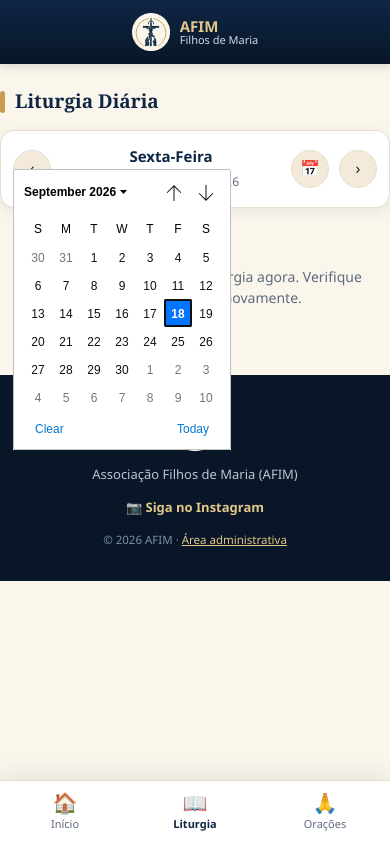
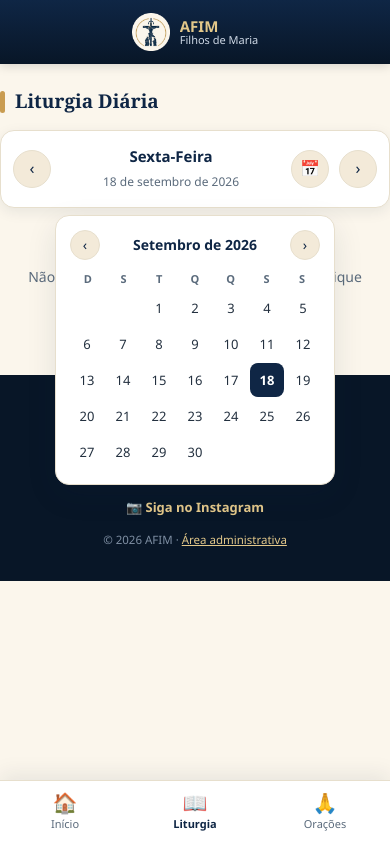
Before and after one commit to Cercadu/filhos-de-maria, a website: page liturgia.html in a window 390 px wide. Both pictures are taken after a click on the button "Escolher outra data". Drawn offline with Linux system fonts and the light colour scheme; no server answers.

Commit message:
Replace native date input with a custom calendar popover
showPicker()/focus()/click() on a hidden native <input type="date">
was unreliable on mobile (screen flicker, picker never opening, no
console error to go on). Built a small in-page month calendar instead
— matches the site's navy/gold styling, needs no browser API beyond
plain DOM events, and works the same everywhere.

Co-Authored-By: Claude Sonnet 5 <noreply@anthropic.com>

```diff
--- a/css/style.css
+++ b/css/style.css
@@ -282,14 +282,60 @@ body { padding-bottom: calc(var(--bottomnav-h) + env(safe-area-inset-bottom)); }
 .date-nav .date-label:hover { background: var(--cream-2); }
 .date-nav .date-label strong { display: block; font-size: 15px; color: var(--navy); text-transform: capitalize; }
 .date-nav .date-label span { font-size: 12px; color: var(--text-muted); }
-.date-nav #date-picker {
+.date-nav { position: relative; }
+
+.calendar-popover {
+  display: none;
   position: absolute;
-  width: 1px; height: 1px;
-  opacity: 0;
-  pointer-events: none;
+  top: calc(100% + 8px);
+  left: 50%;
+  transform: translateX(-50%);
+  width: 280px;
+  max-width: calc(100vw - 32px);
+  background: var(--white);
+  border: 1px solid var(--border);
+  border-radius: var(--radius-md);
+  box-shadow: var(--shadow);
+  padding: 14px;
+  z-index: 60;
+}
+.calendar-popover.show { display: block; }
+.calendar-header {
+  display: flex;
+  align-items: center;
+  justify-content: space-between;
+  margin-bottom: 10px;
+}
+.calendar-header strong { color: var(--navy); font-size: 14px; }
+.calendar-header .icon-btn { width: 30px; height: 30px; font-size: 14px; }
+.calendar-weekdays {
+  display: grid;
+  grid-template-columns: repeat(7, 1fr);
+  text-align: center;
+  font-size: 11px;
+  font-weight: 700;
+  color: var(--text-muted);
+  margin-bottom: 4px;
+}
+.calendar-days {
+  display: grid;
+  grid-template-columns: repeat(7, 1fr);
+  gap: 2px;
+}
+.calendar-day {
   border: none;
+  background: none;
+  padding: 7px 0;
+  border-radius: 8px;
+  font-size: 13px;
+  color: var(--text);
+  cursor: pointer;
 }
-.date-nav { position: relative; }
+.calendar-day:hover { background: var(--cream-2); }
+.calendar-day.other-month { color: #c7cdd6; }
+.calendar-day.today { font-weight: 700; color: var(--gold); }
+.calendar-day.selected { background: var(--navy); color: var(--white); font-weight: 700; }
+.calendar-day.empty { cursor: default; visibility: hidden; }
 .icon-btn {
   width: 38px; height: 38px;
   display: inline-flex; align-items: center; justify-content: center;
--- a/js/liturgia.js
+++ b/js/liturgia.js
@@ -6,7 +6,11 @@
   const nextBtn = document.getElementById("next-day");
   const todayBtn = document.getElementById("today-btn");
   const dateLabelBtn = document.getElementById("date-label-btn");
-  const datePicker = document.getElementById("date-picker");
+  const calendarPopover = document.getElementById("calendar-popover");
+  const calMonthLabel = document.getElementById("cal-month-label");
+  const calDaysEl = document.getElementById("calendar-days");
+  const calPrevMonthBtn = document.getElementById("cal-prev-month");
+  const calNextMonthBtn = document.getElementById("cal-next-month");
 
   const COLOR_MAP = {
     Verde: "#2f7a4f",
@@ -137,9 +141,74 @@
     }
   }
 
-  function isoDate(date) {
-    return `${date.getFullYear()}-${pad(date.getMonth() + 1)}-${pad(date.getDate())}`;
+  function sameDay(a, b) {
+    return a.getFullYear() === b.getFullYear() && a.getMonth() === b.getMonth() && a.getDate() === b.getDate();
   }
+
+  // ---------- Calendário próprio (popover) ----------
+  let calendarViewDate = new Date(currentDate.getFullYear(), currentDate.getMonth(), 1);
+
+  function renderCalendar() {
+    const monthLabel = calendarViewDate.toLocaleDateString("pt-BR", { month: "long", year: "numeric" });
+    calMonthLabel.textContent = monthLabel.charAt(0).toUpperCase() + monthLabel.slice(1);
+
+    const year = calendarViewDate.getFullYear();
+    const month = calendarViewDate.getMonth();
+    const firstWeekday = new Date(year, month, 1).getDay();
+    const daysInMonth = new Date(year, month + 1, 0).getDate();
+    const today = new Date();
+
+    let html = "";
+    for (let i = 0; i < firstWeekday; i++) {
+      html += `<span class="calendar-day empty"></span>`;
+    }
+    for (let day = 1; day <= daysInMonth; day++) {
+      const cellDate = new Date(year, month, day);
+      const classes = ["calendar-day"];
+      if (sameDay(cellDate, today)) classes.push("today");
+      if (sameDay(cellDate, currentDate)) classes.push("selected");
+      html += `<button type="button" class="${classes.join(" ")}" data-day="${day}">${day}</button>`;
+    }
+    calDaysEl.innerHTML = html;
+
+    calDaysEl.querySelectorAll(".calendar-day[data-day]").forEach((btn) => {
+      btn.addEventListener("click", () => {
+        currentDate = new Date(year, month, Number(btn.dataset.day));
+        closeCalendar();
+        loadLiturgy(currentDate);
+      });
+    });
+  }
+
+  function openCalendar() {
+    calendarViewDate = new Date(currentDate.getFullYear(), currentDate.getMonth(), 1);
+    renderCalendar();
+    calendarPopover.classList.add("show");
+  }
+  function closeCalendar() {
+    calendarPopover.classList.remove("show");
+  }
+  function toggleCalendar() {
+    if (calendarPopover.classList.contains("show")) closeCalendar();
+    else openCalendar();
+  }
+
+  dateLabelBtn.addEventListener("click", (e) => {
+    e.stopPropagation();
+    toggleCalendar();
+  });
+  calendarPopover.addEventListener("click", (e) => e.stopPropagation());
+  document.addEventListener("click", closeCalendar);
+  document.addEventListener("keydown", (e) => { if (e.key === "Escape") closeCalendar(); });
+
+  calPrevMonthBtn.addEventListener("click", () => {
+    calendarViewDate.setMonth(calendarViewDate.getMonth() - 1);
+    renderCalendar();
+  });
+  calNextMonthBtn.addEventListener("click", () => {
+    calendarViewDate.setMonth(calendarViewDate.getMonth() + 1);
+    renderCalendar();
+  });
 
   prevBtn.addEventListener("click", () => {
     currentDate.setDate(currentDate.getDate() - 1);
@@ -153,21 +222,6 @@
     currentDate = new Date();
     loadLiturgy(currentDate);
   });
-  dateLabelBtn.addEventListener("click", () => {
-    datePicker.value = isoDate(currentDate);
-    if (typeof datePicker.showPicker === "function") {
-      datePicker.showPicker();
-    } else {
-      datePicker.focus();
-      datePicker.click();
-    }
-  });
-  datePicker.addEventListener("change", () => {
-    if (!datePicker.value) return;
-    const [y, m, d] = datePicker.value.split("-").map(Number);
-    currentDate = new Date(y, m - 1, d);
-    loadLiturgy(currentDate);
-  });
 
   loadLiturgy(currentDate);
 })();
--- a/liturgia.html
+++ b/liturgia.html
@@ -44,7 +44,18 @@
     </button>
     <button class="icon-btn" id="today-btn" aria-label="Ir para hoje" title="Hoje">📅</button>
     <button class="icon-btn" id="next-day" aria-label="Próximo dia">›</button>
-    <input type="date" id="date-picker" aria-label="Selecionar data" />
+
+    <div class="calendar-popover" id="calendar-popover">
+      <div class="calendar-header">
+        <button class="icon-btn" id="cal-prev-month" type="button" aria-label="Mês anterior">‹</button>
+        <strong id="cal-month-label"></strong>
+        <button class="icon-btn" id="cal-next-month" type="button" aria-label="Próximo mês">›</button>
+      </div>
+      <div class="calendar-weekdays">
+        <span>D</span><span>S</span><span>T</span><span>Q</span><span>Q</span><span>S</span><span>S</span>
+      </div>
+      <div class="calendar-days" id="calendar-days"></div>
+    </div>
   </div>
 
   <div id="liturgy-content">
```
